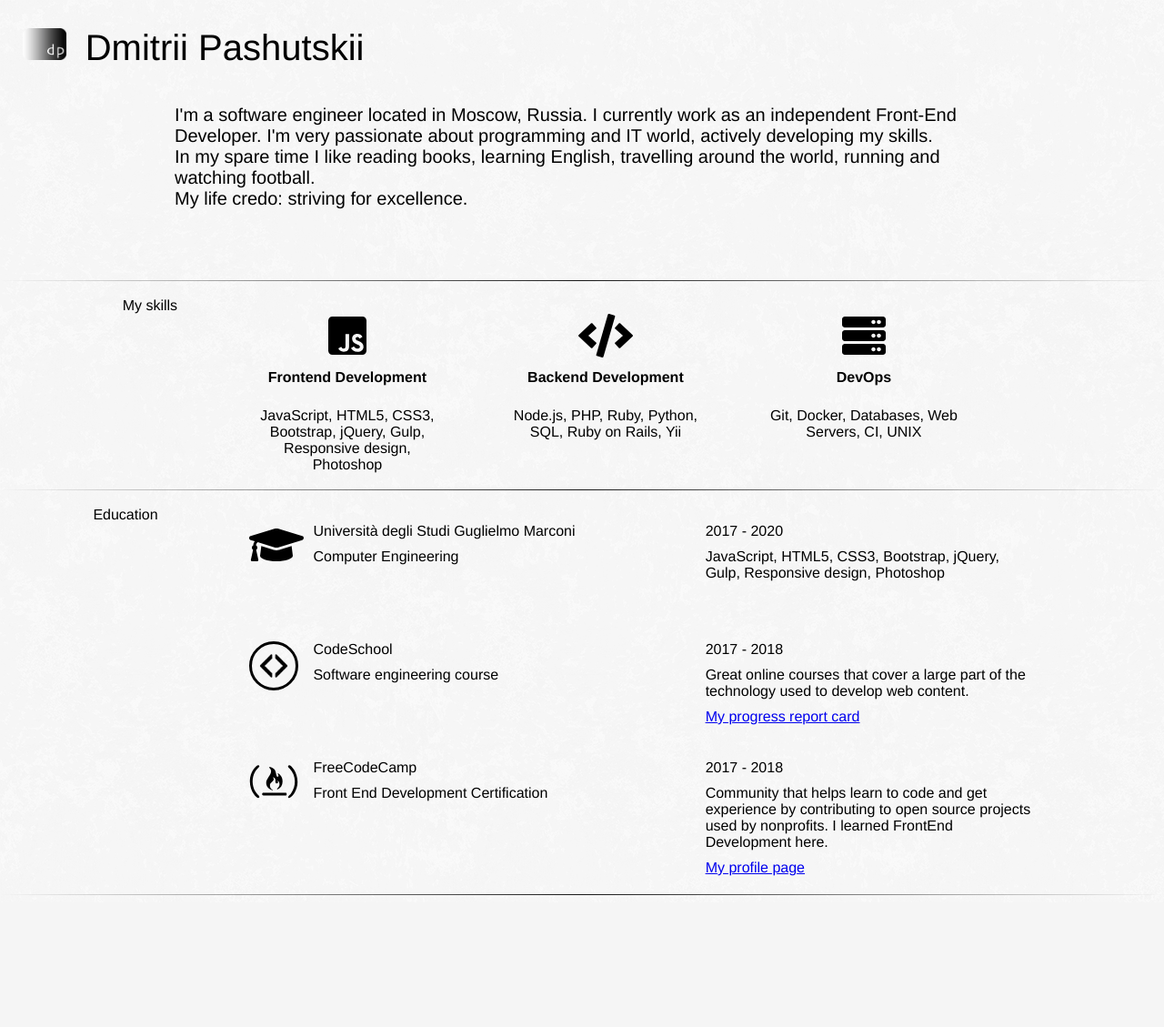
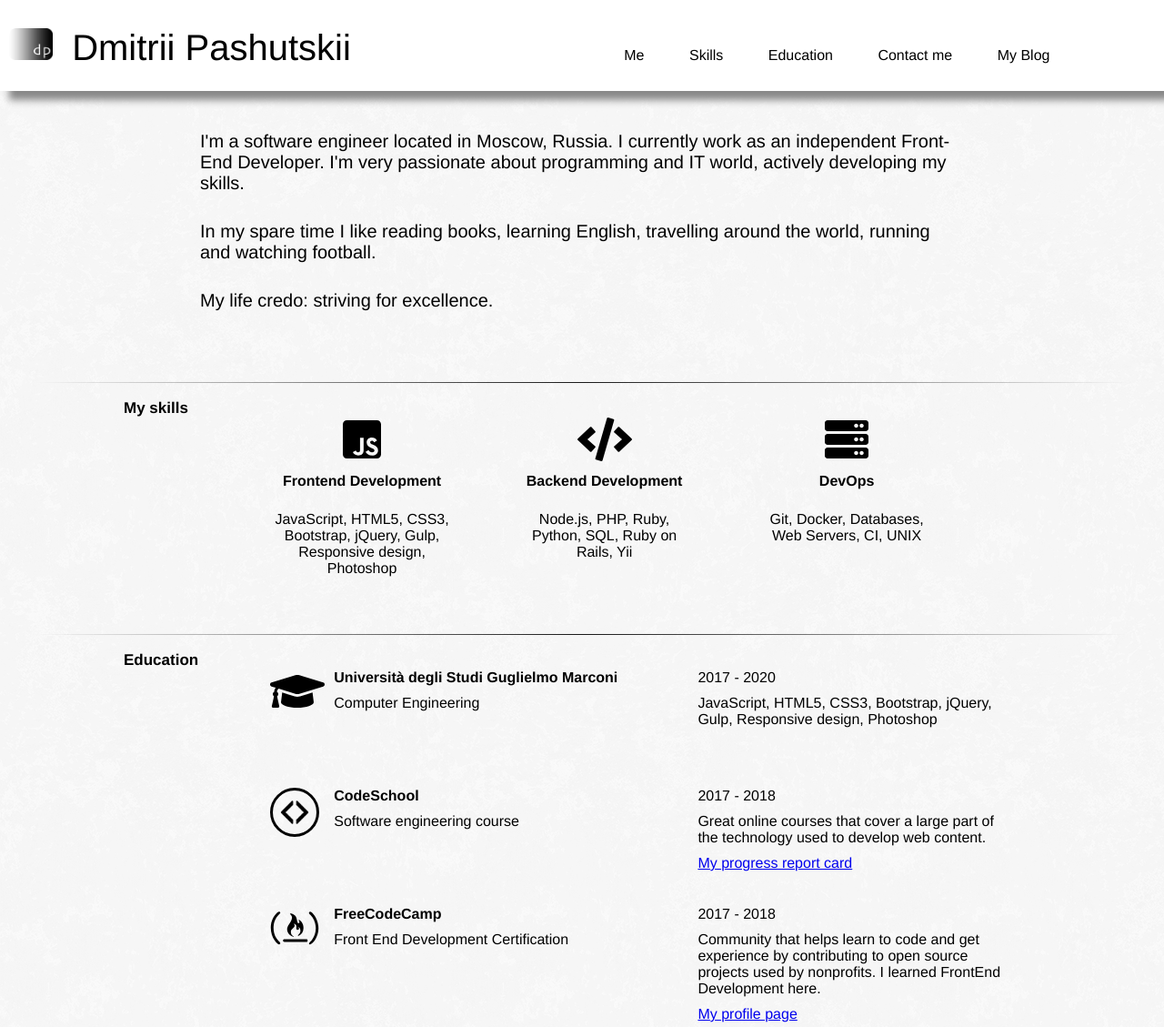
Before and after one commit to guar47/portfolio-page, a website: page index.html in a window 1280 px wide. Shown: the top 1129 px of the page at 91% size. Before the commit the page ends 992 px from the top, so only its background shows below. Drawn offline with nearby package versions, Linux system fonts and the light colour scheme.

Commit message:
finish main structure

```diff
--- a/css/main.css
+++ b/css/main.css
@@ -12,19 +12,62 @@ body {
 }
 
 header {
-    text-align: center;
-    padding: 30px 10px;
+    padding: 30px 0;
+    width: 100%;
+    height: 40px;
+    margin: 0 auto;
+    position: fixed;
+    top: 0;
+    left: 0;
+    right: 0;
+    background: #fff;
+    box-shadow: 10px 10px 8px #888888;
+}
+
+header h1 {
+    display: inline-block;
+}
+
+.main-header {
+    width: 600px;
+    text-align: left;
+    display: inline-block;
     font-size: 40px;
 }
 
-header a {
-    width: 395px;
-    display: block;
+.main-header a {
     text-decoration: none;
     color: #000000;
 }
 
-header h1 {
+main {
+    width: 1200px;
+    margin: 0 auto;
+    margin-top: 104px;
+}
+
+main h2 {
+    font-weight: bold;
+    font-size: 17px;
+}
+
+nav {
+    width: 550px;
+    display: inline-block;
+    text-align: right;
+}
+
+nav a {
+    text-decoration: none;
+    color: #000000;
+}
+
+nav ul {
+    list-style-type: none;
+}
+
+nav li {
+    padding: 0 0 0 45px;
     display: inline-block;
 }
 
@@ -40,6 +83,13 @@ header h1 {
     background-image: linear-gradient(to right, rgba(0, 0, 0, 0), rgba(0, 0, 0, 0.90), rgba(0, 0, 0, 0));
 }
 
+.hr-styled-2 {
+    border: 0;
+    width: 150px;
+    height: 2px;
+    background-image: linear-gradient(to right, rgba(0, 0, 0, 0), rgba(0, 0, 0, 0.90), rgba(0, 0, 0, 0));
+}
+
 .tagline {
     padding: 10px 0 70px 0;
     font-size: 20px;
@@ -47,13 +97,18 @@ header h1 {
     width: 70%;
 }
 
+.tagline p {
+    margin: 30px 0 0 0;
+}
+
 .skills,
-.education {
+.education,
+.contacts {
     padding: 10px 8% 10px 8%;
 }
 
-.skills h2 {
-    padding: 0 3%;
+.skills {
+    height: 240px;
 }
 
 .skill-set {
@@ -73,13 +128,19 @@ header h1 {
     font-weight: bold;
 }
 
-.education-set {
+.education {
+    height: 470px;
+}
+
+.education-set,
+.contact-set {
     height: 130px;
     padding: 0 0 0 16%;
     vertical-align: top;
 }
 
 .education-set h1 {
+    font-weight: bold;
     padding: 0 0 10px 0;
 }
 
@@ -118,3 +179,29 @@ header h1 {
 .description p {
     padding: 0 0 10px 0;
 }
+
+.contacts {
+    height: 200px;
+}
+
+.contact-set {
+    width: 296px;
+}
+
+.contact-icon {
+    width: 70px;
+    display: inline-block;
+    text-align: center;
+    padding: 0 0 25px 0;
+    text-decoration: none;
+    color: #000000;
+}
+
+.contact-icon svg {
+    margin: 0 0 10px 0;
+}
+
+footer {
+    text-align: center;
+    padding: 80px 0 15px 0;
+}
--- a/index.html
+++ b/index.html
@@ -5,18 +5,34 @@
     <title>dpPortfolio page</title>
     <meta charset="UTF-8">
     <link rel="stylesheet" href="css/main.css">
+    <script src="https://code.jquery.com/jquery-3.2.1.min.js"
+            integrity="sha256-hwg4gsxgFZhOsEEamdOYGBf13FyQuiTwlAQgxVSNgt4=" crossorigin="anonymous"></script>
     <script defer src="https://use.fontawesome.com/releases/v5.0.1/js/all.js"></script>
+    <script src="js/script.js"></script>
 </head>
 
 <body>
 <header>
+    <div class="main-header">
         <a href="index.html">
             <img class="logo" src="img/dp_logo.png" alt="site dp logo">
             <h1>Dmitrii Pashutskii</h1>
         </a>
+    </div>
+    <nav>
+        <ul>
+            <li><a class="page-link" href="#header">Me</a></li>
+            <li><a class="page-link" href="#skills">Skills</a></li>
+            <li><a class="page-link" href="#education">Education</a></li>
+            <li><a class="page-link" href="#contacts">Contact me</a></li>
+            <li><a href="https://guarblog.ru" target="_blank">My Blog</a></li>
+        </ul>
+    </nav>
 </header>
-<div class="tagline">
-    <p>I'm a software engineer located in Moscow, Russia. I currently work as an independent Front-End Developer. I'm
+<main>
+    <div class="tagline" id="header">
+        <p>I'm a software engineer located in Moscow, Russia. I currently work as an independent Front-End Developer.
+            I'm
             very
             passionate about programming and IT world, actively developing my skills. </p>
         <p>In my spare time I like reading books, learning English, travelling around the world, running and watching
@@ -24,7 +40,7 @@
         <p> My life credo: striving for excellence.</p>
     </div>
     <hr class="hr-styled">
-<section class="skills">
+    <section class="skills" id="skills">
         <h2>My skills</h2>
         <div class="skill-set">
             <i class="fab fa-js-square fa-3x"></i>
@@ -43,13 +59,13 @@
         </div>
     </section>
     <hr class="hr-styled">
-<section class="education">
+    <section class="education" id="education">
         <h2>Education</h2>
         <div class="education-set">
             <div class="img-header">
                 <i class="fas fa-graduation-cap fa-3x education-icon"></i>
                 <h1>Università degli Studi Guglielmo Marconi</h1>
-            <h2>Computer Engineering</h2>
+                <h3>Computer Engineering</h3>
             </div>
             <div class="description">
                 <p>2017 - 2020</p>
@@ -60,7 +76,7 @@
             <div class="img-header">
                 <img src="img/codeschool_icon_64x64.png" alt="code school icon" class="education-icon">
                 <h1>CodeSchool</h1>
-            <h2>Software engineering course</h2>
+                <h3>Software engineering course</h3>
             </div>
             <div class="description">
                 <p>2017 - 2018</p>
@@ -72,7 +88,7 @@
             <div class="img-header">
                 <i class="fab fa-free-code-camp fa-3x education-icon"></i>
                 <h1>FreeCodeCamp</h1>
-            <h2>Front End Development Certification</h2>
+                <h3>Front End Development Certification</h3>
             </div>
             <div class="description">
                 <p>2017 - 2018</p>
@@ -84,13 +100,33 @@
         </div>
     </section>
     <hr class="hr-styled">
-<section class="contacts">
+    <section class="contacts" id="contacts">
+        <h2>Contact me</h2>
+        <div class="contact-set">
+            <a href="https://twitter.com/guar47" target="_blank" class="contact-icon">
+                <i class="fab fa-twitter-square fa-3x"></i>Twitter</a>
+            <a href="https://www.facebook.com/guar47" target="_blank" class="contact-icon">
+                <i class="fab fa-facebook-square fa-3x"></i>Facebook</a>
+            <a href="mailto:guar47@gmail.com" class="contact-icon">
+                <i class="fas fa-envelope-square fa-3x"></i>Mail</a>
+            <a href="http://t.me/guar47" target="_blank" class="contact-icon">
+                <i class="fab fa-telegram fa-3x"></i>Telegram</a>
+            <a href="https://github.com/guar47" target="_blank" class="contact-icon">
+                <i class="fab fa-github-square fa-3x"></i>GitHub</a>
+            <a href="https://linkedin.com/in/dmitrii-pashutskii" target="_blank" class="contact-icon">
+                <i class="fab fa-linkedin fa-3x"></i>LinkedIn</a>
+            <a href="https://medium.com/@guar47" target="_blank" class="contact-icon">
+                <i class="fab fa-medium fa-3x"></i>Medium</a>
+            <a href="skype:guar_dp?chat" class="contact-icon">
+                <i class="fab fa-skype fa-3x"></i>Skype</a>
+        </div>
+    </section>
 
-</section>
     <footer>
-
+        <hr class="hr-styled-2">
+        (c) 2017. Dmitrii Pashutskii.
     </footer>
-
+</main>
 </body>
 
 </html>
--- /dev/null
+++ b/js/script.js
@@ -0,0 +1,9 @@
+$(document).ready(() => {
+  $('nav').find('a.page-link').click(function (e) {
+    e.preventDefault();
+    const section = $(this).attr('href');
+    $('html, body').animate({
+      scrollTop: $(section).offset().top - $('header').outerHeight(),
+    });
+  });
+});
--- a/package.json
+++ b/package.json
@@ -11,5 +11,6 @@
     "devDependencies": {
         "browser-sync": "^2.18.13",
         "gulp": "^3.9.1"
-    }
+    },
+    "dependencies": {}
 }
```
Also changed, not shown: 1 other file. Lines whose indentation alone changed are shown as unchanged.
